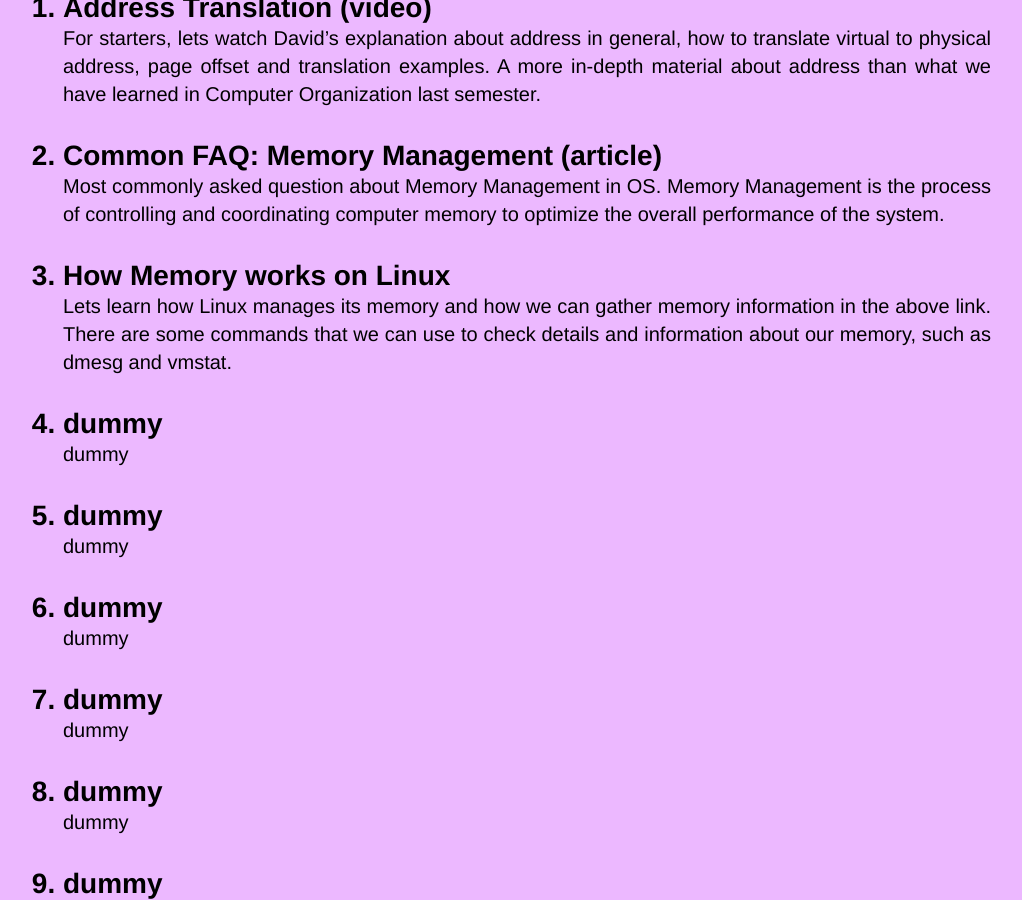
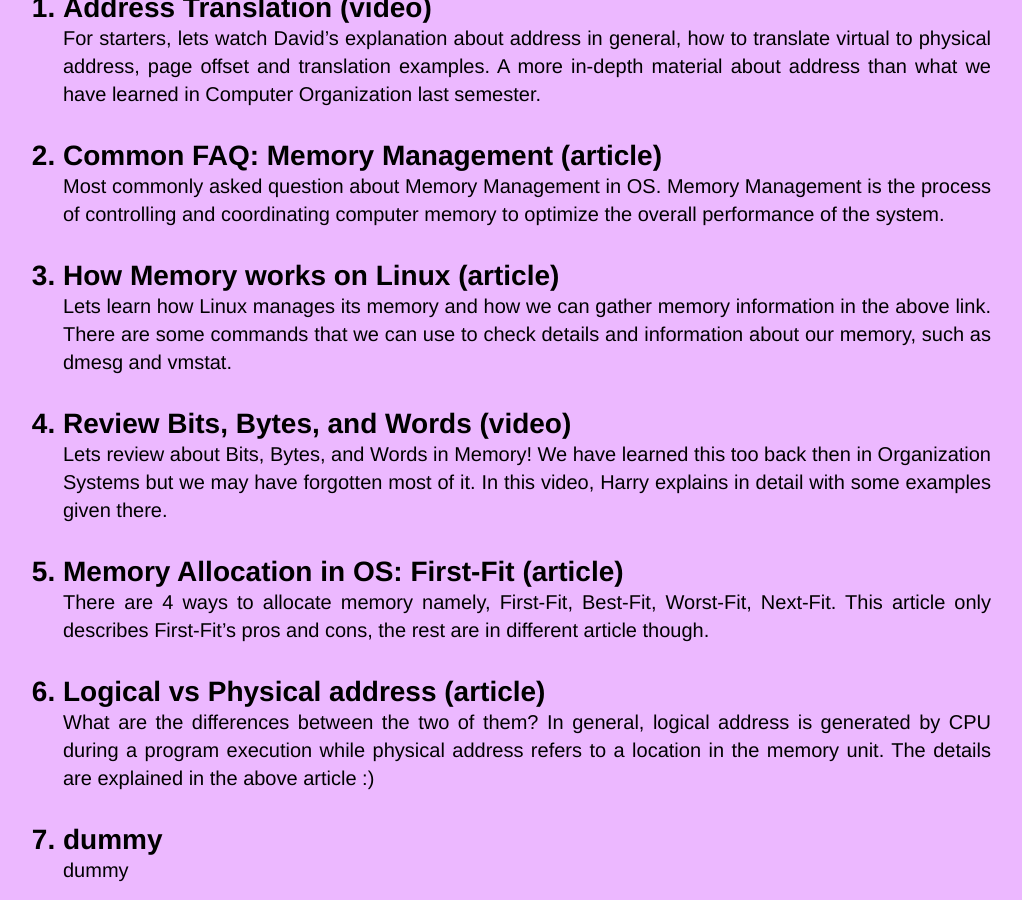
Before and after one commit to frsardhf/os211, a Jekyll site: the page built from w04.md, in a window 1280 px wide and 900 px high, scrolled down 507 px. Shown: the whole window, without its empty margins (133-1155 px from the left). Built offline with Jekyll 4.4.1, drawn with Linux system fonts in a browser that asks for light colours; our own code applies the rules of GitHub Pages for plain Markdown files.

Commit message:
OS211 frsardhf

```diff
--- a/w04.md
+++ b/w04.md
@@ -12,17 +12,17 @@ Hello everyone, this week we are learning Addressing, Shared Lib & Pointer.
 2. [Common FAQ: Memory Management (article)](https://www.guru99.com/os-memory-management.html) <br>
    Most commonly asked question about Memory Management in OS. Memory Management is the process of controlling and coordinating computer memory to optimize the overall performance of the system.
 
-3. [How Memory works on Linux](https://linux-audit.com/understanding-memory-information-on-linux-systems/) <br>
+3. [How Memory works on Linux (article)](https://linux-audit.com/understanding-memory-information-on-linux-systems/) <br>
    Lets learn how Linux manages its memory and how we can gather memory information in the above link. There are some commands that we can use to check details and information about our memory, such as dmesg and vmstat.
 
-4. [dummy](https://www.youtube.com) <br>
-   dummy
+4. [Review Bits, Bytes, and Words (video)](https://www.youtube.com/watch?v=Weyv-V8xz0c) <br>
+   Lets review about Bits, Bytes, and Words in Memory! We have learned this too back then in Organization Systems but we may have forgotten most of it. In this video, Harry explains in detail with some examples given there.
 
-5. [dummy](https://www.youtube.com) <br>
-   dummy
+5. [Memory Allocation in OS: First-Fit (article)](https://www.geeksforgeeks.org/first-fit-allocation-in-operating-systems/) <br>
+   There are 4 ways to allocate memory namely, First-Fit, Best-Fit, Worst-Fit, Next-Fit. This article only describes First-Fit's pros and cons, the rest are in different article though.
 
-6. [dummy](https://www.youtube.com) <br>
-   dummy
+6. [Logical vs Physical address (article)](https://techdifferences.com/difference-between-logical-and-physical-address.html) <br>
+   What are the differences between the two of them? In general, logical address is generated by CPU during a program execution while physical address refers to a location in the memory unit. The details are explained in the above article :)
 
 7. [dummy](https://www.youtube.com) <br>
    dummy
```
